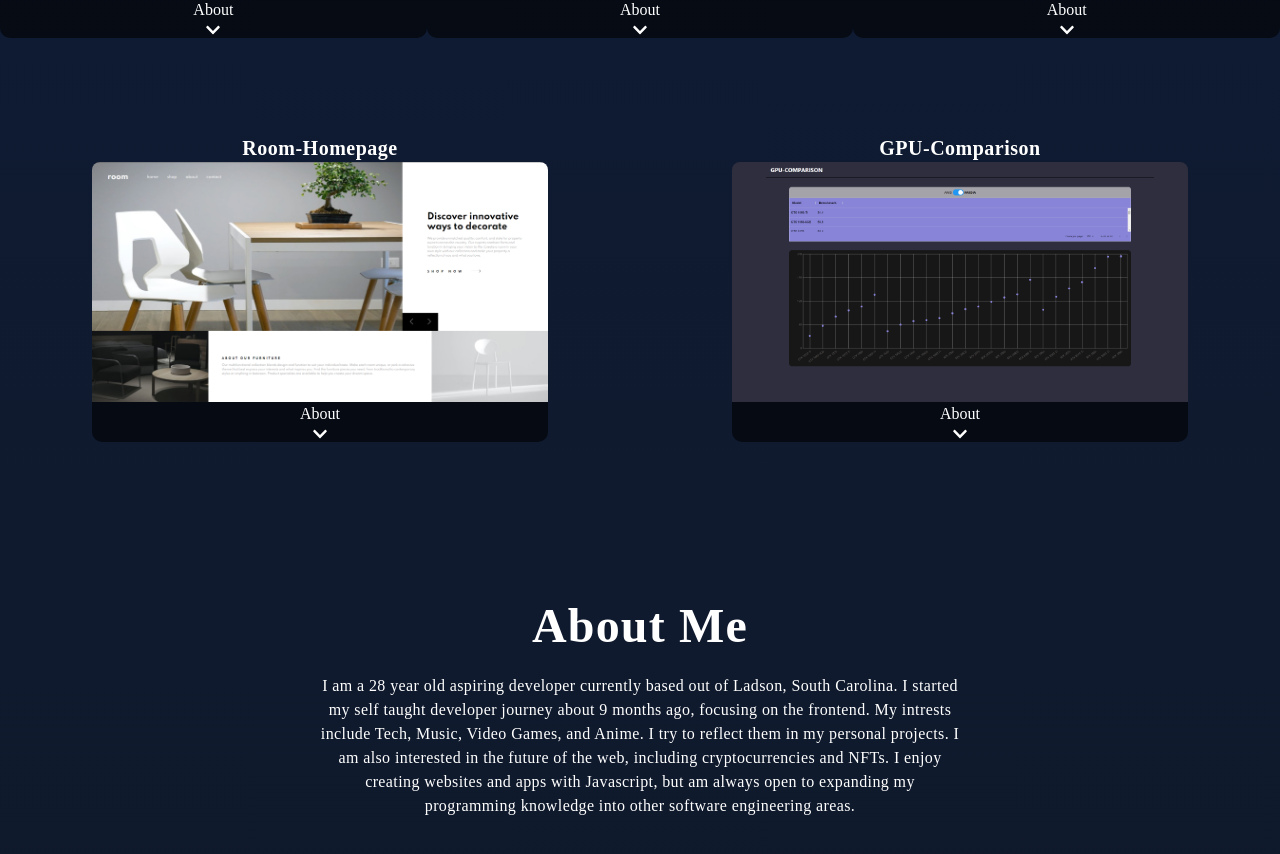
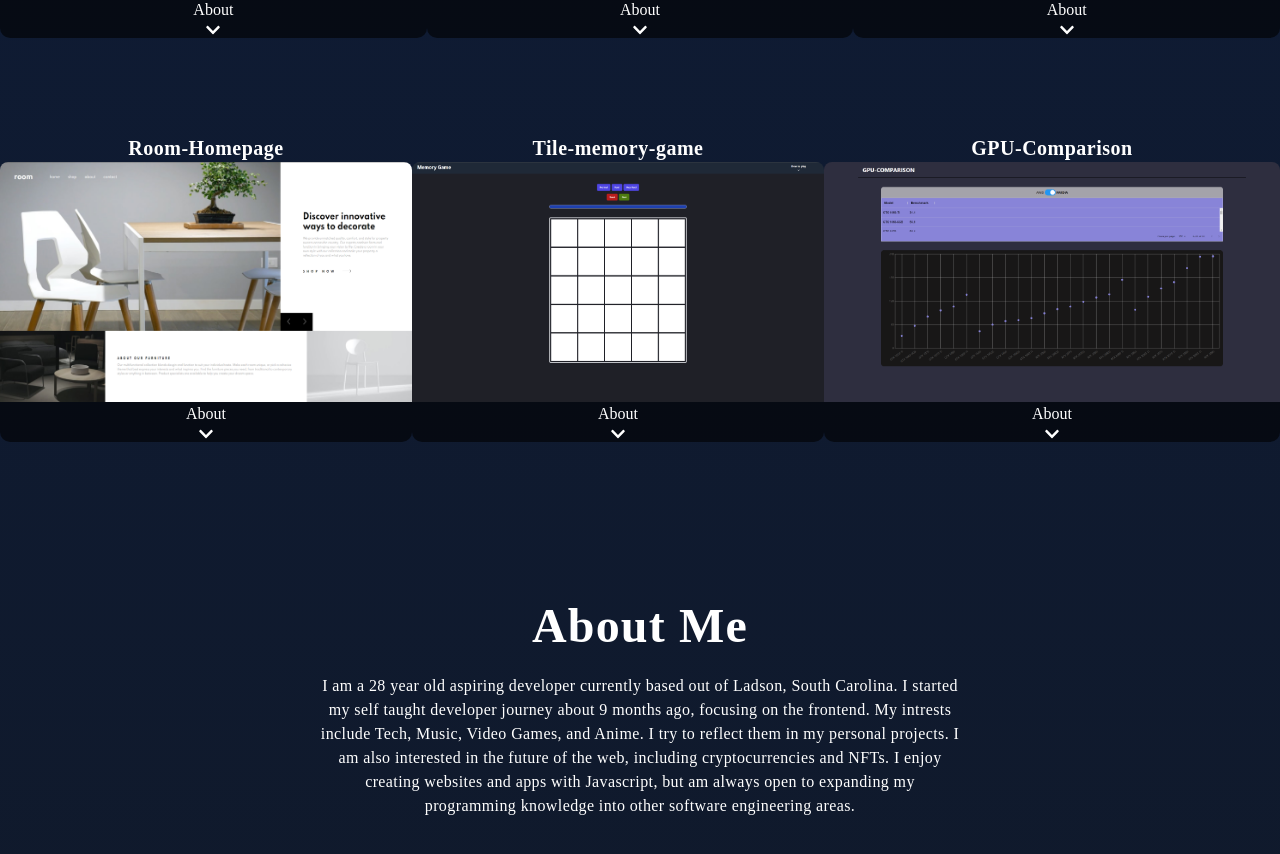
Before and after one commit to brandonrainey/portfolio-website, a Next.js app: page / in a window 1280 px wide. Shown: the part 1562-2416 px from the top of the page. Built offline with nearby package versions, Linux system fonts and the light colour scheme.

Commit message:
added memory game project

```diff
--- a/components/Projects.js
+++ b/components/Projects.js
@@ -224,6 +224,56 @@ export default function Work({ workScroll, setWorkScroll, lightMode}) {
             </div>
           </div>
 
+
+          {/* tile-memory-game */}
+        <div className="flex flex-col w-96 projectFourWrapper relative">
+            <div className="w-96 absolute h-60 flex justify-center gap-x-10 projectOverlay rounded-t-lg">
+              <div className="mt-28 opacity-100">
+                <a
+                  href="https://tile-memory-game.netlify.app"
+                  className={`font-bold text-2xl underline hover:text-blue-600 ${lightMode ? 'lightModeProjects' : null}`}
+                >
+                  Live
+                </a>
+              </div>
+              <div className="mt-28">
+                <a
+                  href="https://github.com/Genlord/tile-game"
+                  className={`font-bold text-2xl underline hover:text-blue-600 ${lightMode ? 'lightModeProjects' : null}`}
+                >
+                  Github
+                </a>
+
+              </div>
+            </div>
+
+            <section className="font-bold projectTitle4 text-xl proj1tt w-full justify-self-center tracking-wide">
+              Tile-memory-game
+            </section>
+
+            <div className="flex justify-center">
+              <a
+                className="w-full projectTwo"
+                href="https://tile-memory-game.netlify.app"
+              >
+                <img
+                  src="/tilegamess.png"
+                  className="rounded-t-lg h-60"
+                  alt="room homepage screenshot"
+                />
+              </a>
+            </div>
+            <div className={`aboutProj flex justify-center flex-col items-center ${lightMode ? 'lightModeAbout' : null}`}>
+              <span className="tooltip rounded shadow-lg p-2 bg-gray-100 text-gray-700 -ml-30 text-sm w-full descriptionFour description tracking-wide">
+                A memory game with different difficulties where you memorize lit tiles in 5 seconds then have 10 seconds to recall and click the tiles.
+                Made with Next.js and Tailwind CSS.
+
+              </span>
+              About
+              <FaChevronDown />
+            </div>
+          </div>
+
         {/* gpu-comparison */}
         <div className="projectContainer2">
             <div className="flex flex-col w-96 projectFiveWrapper relative">
```
Also changed, not shown: public/tilegamess.png (added).
